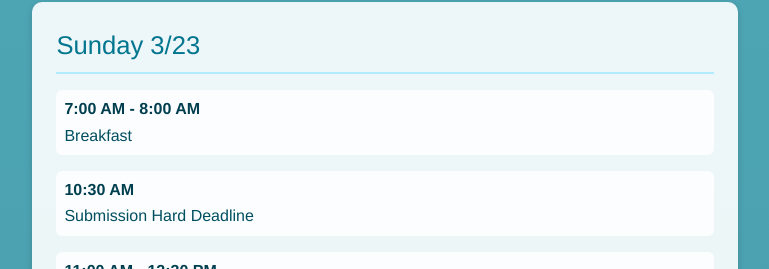
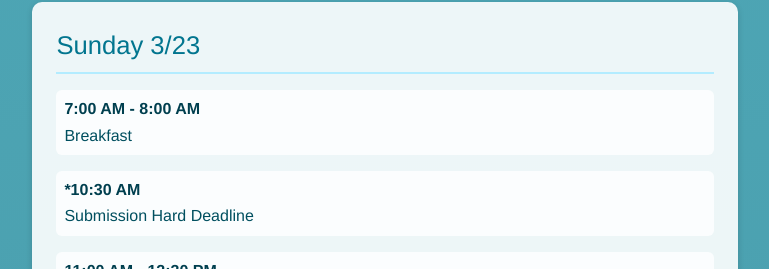
Before and after one commit to bryanmax9/beachhacks2025, a Next.js app: page / in a window 1280 px wide. Shown: the part 2651-2920 px from the top of the page, without its empty margins (255-1024 px from the left). Built offline with nearby package versions, Linux system fonts and the light colour scheme; no server answers; a web font is replaced by a local one.

Commit message:
changed submission deadline

```diff
--- a/src/app/(landing)/_components/schedule.tsx
+++ b/src/app/(landing)/_components/schedule.tsx
@@ -46,7 +46,7 @@ const scheduleData = [
     day: "Sunday 3/23",
     events: [
       { time: "7:00 AM - 8:00 AM", description: "Breakfast" },
-      { time: "10:30 AM", description: "Submission Hard Deadline" },
+      { time: "*10:30 AM", description: "Submission Hard Deadline" },
       { time: "11:00 AM - 12:30 PM", description: "Judging" },
       { time: "12:30 PM - 1:00 PM", description: "Closing Ceremony" },
     ],
```
